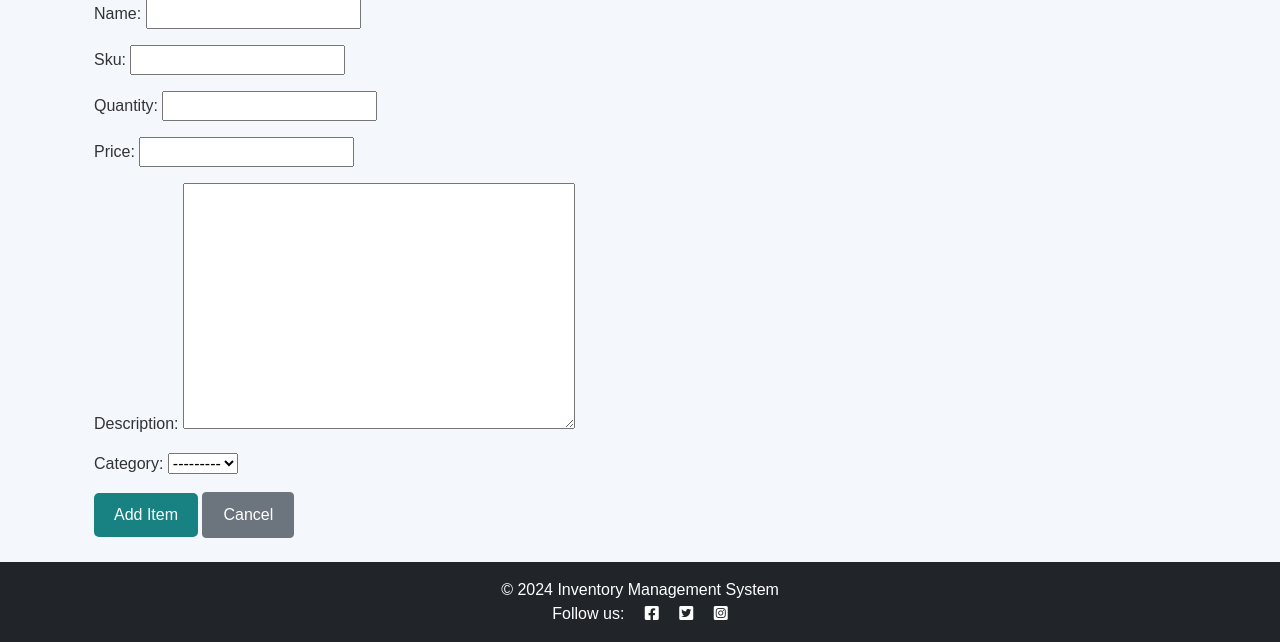
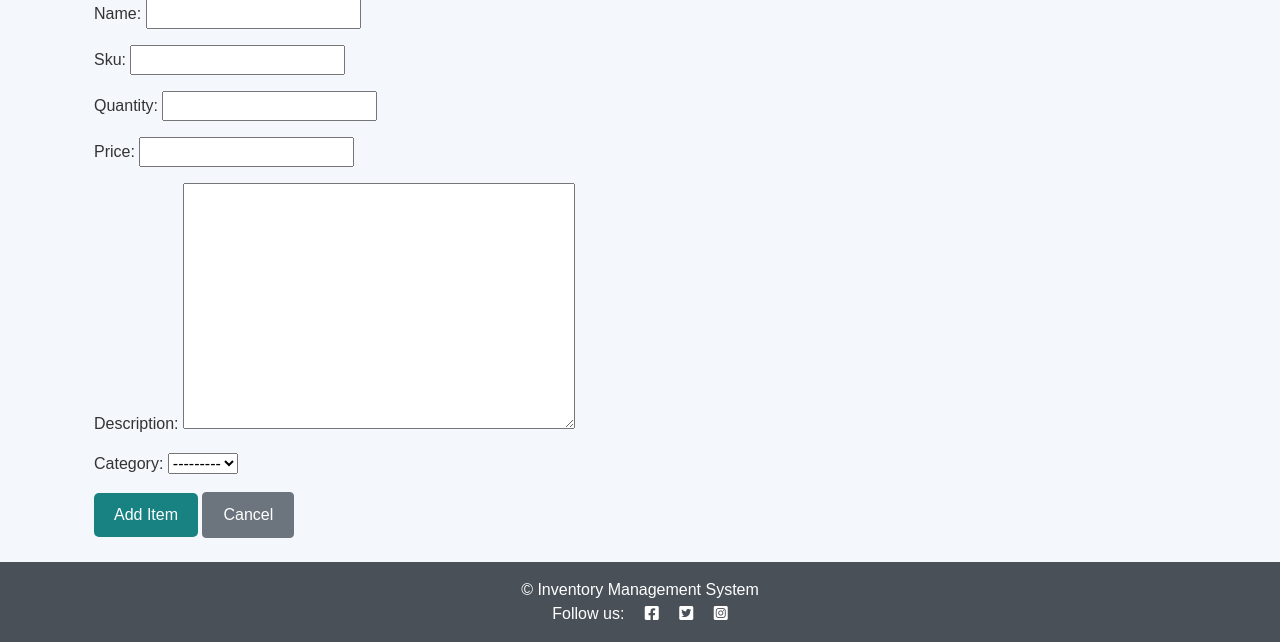
Before and after one commit to KatVolkova/inventory-management-system, a Django app: page /add-item/ in a window 1280 px wide. Shown: the part 169-811 px from the top of the page. Run offline with Django 4.2, Linux system fonts and the light colour scheme; data that the repository does not hold is empty; some libraries are stand-ins or nearby versions.

Commit message:
Restyle footer, add links to social networks icons

```diff
--- a/templates/base.html
+++ b/templates/base.html
@@ -108,12 +108,18 @@
     </main>
 
     <!-- Footer -->
-    <footer class="footer mt-auto py-3 bg-dark">
-        <p class="m-0 text-center text-white">&copy; 2024 Inventory Management System</p>
+    <footer class="footer mt-auto py-3" style="background-color: #495057;">
+        <p class="m-0 text-center text-white">&copy; Inventory Management System</p>
         <p class="m-0 text-center text-white">Follow us:
-            <i class="fab fa-facebook-square ms-3"></i>
-            <i class="fab fa-twitter-square ms-3"></i>
-            <i class="fab fa-instagram-square ms-3"></i>
+            <a href="https://www.facebook.com" target="_blank" class="text-white ms-3 text-decoration-none" title="Facebook">
+                <i class="fab fa-facebook-square"></i>
+            </a>
+            <a href="https://www.twitter.com" target="_blank" class="text-white ms-3 text-decoration-none" title="X">
+                <i class="fab fa-twitter-square"></i>
+            </a>
+            <a href="https://www.instagram.com" target="_blank" class="text-white ms-3 text-decoration-none" title="Instagram">
+                <i class="fab fa-instagram-square"></i>
+            </a>
         </p>
     </footer>
 
```
